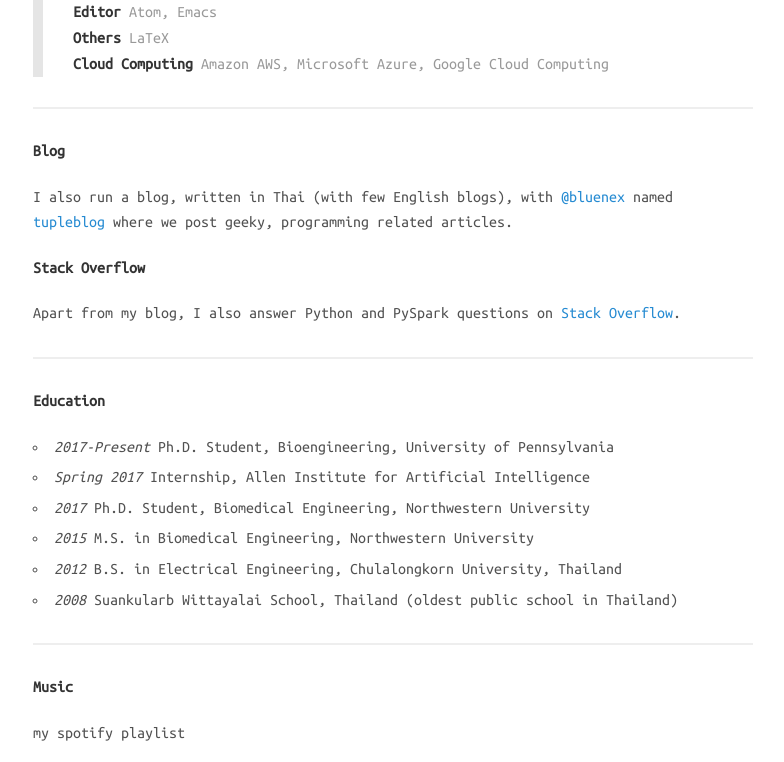
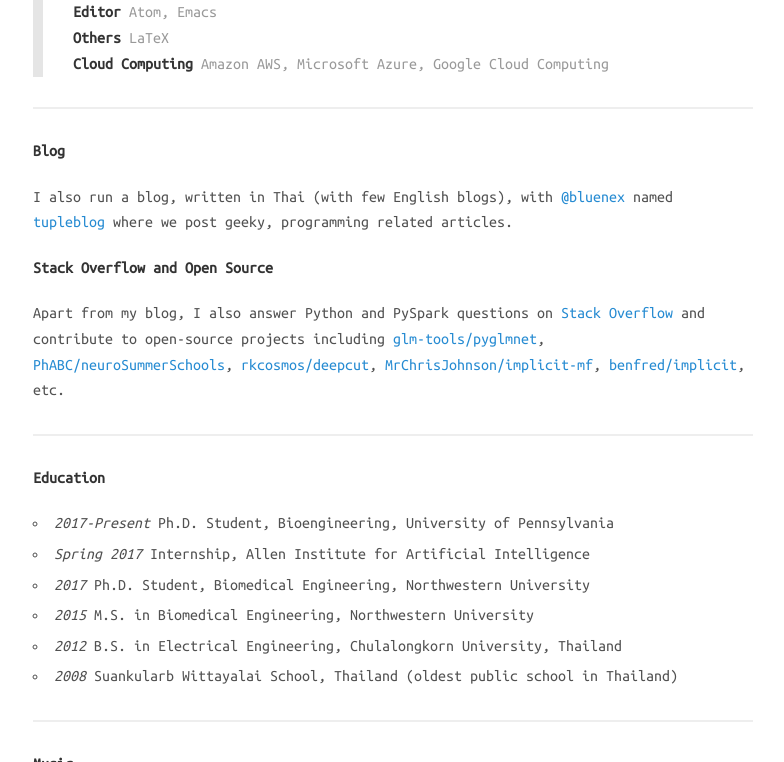
Before and after one commit to titipata/titipata.github.io, a Jekyll site: the page built from about.md, in a window 1280 px wide and 900 px high, scrolled down 875 px, cut to the strip 0-762 px from the top of the window. Shown: the whole strip, without its empty margins (247-1031 px from the left). Built offline with Jekyll 4.4.1, drawn with Linux system fonts in a browser that asks for light colours; nearby versions of some CDN libraries.

Commit message:
Update about

```diff
--- a/about.md
+++ b/about.md
@@ -43,10 +43,15 @@ I also run a blog, written in Thai (with few English blogs), with
 [@bluenex](https://github.com/bluenex) named [tupleblog](http://tupleblog.github.io/)
 where we post geeky, programming related articles.
 
-**Stack Overflow**
+**Stack Overflow and Open Source**
 
 Apart from my blog, I also answer Python and PySpark questions
-on [Stack Overflow](http://stackoverflow.com/users/3626961/titipata).
+on [Stack Overflow](http://stackoverflow.com/users/3626961/titipata) and
+contribute to open-source projects including [glm-tools/pyglmnet](https://github.com/glm-tools/pyglmnet), [PhABC/neuroSummerSchools](https://github.com/PhABC/neuroSummerSchools),
+[rkcosmos/deepcut](https://github.com/rkcosmos/deepcut),
+[MrChrisJohnson/implicit-mf](https://github.com/MrChrisJohnson/implicit-mf),
+[benfred/implicit](https://github.com/benfred/implicit), etc.
+
 
 <hr>
 
```
